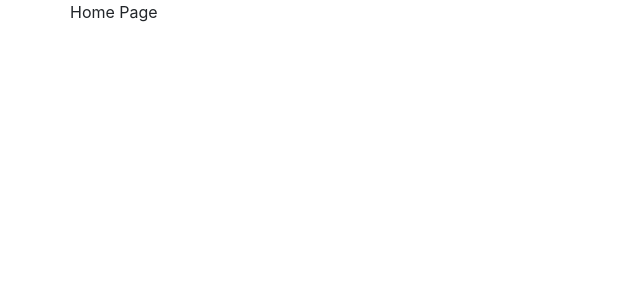
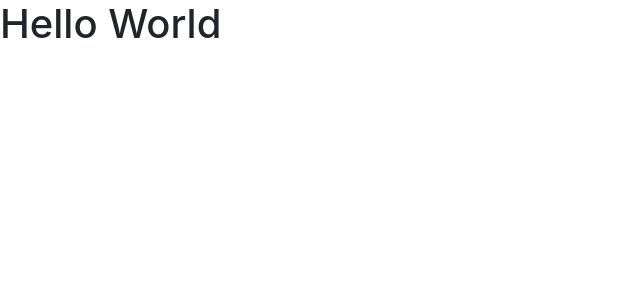
Before and after one commit to CamDavi5/-InnovateBham-Group6FinalProject, a React app: page / in a window 1280 px wide. Shown: the top 300 px of the page, without its empty margins (0-640 px from the left). Built offline with nearby package versions, Linux system fonts and the light colour scheme.

Commit message:
added an h1

```diff
--- a/client/App.jsx
+++ b/client/App.jsx
@@ -4,11 +4,14 @@
 
 const App = () => {
     return (
-        <BrowserRouter>
-            <Routes>
-                <Route path="/" element={<Home />} />
-            </Routes>
-        </BrowserRouter>
+        <>
+        <h1>Hello World</h1>
+        </>
+        // <BrowserRouter>
+        //     <Routes>
+        //         <Route path="/" element={<Home />} />
+        //     </Routes>
+        // </BrowserRouter>
     )
 };
 
```
